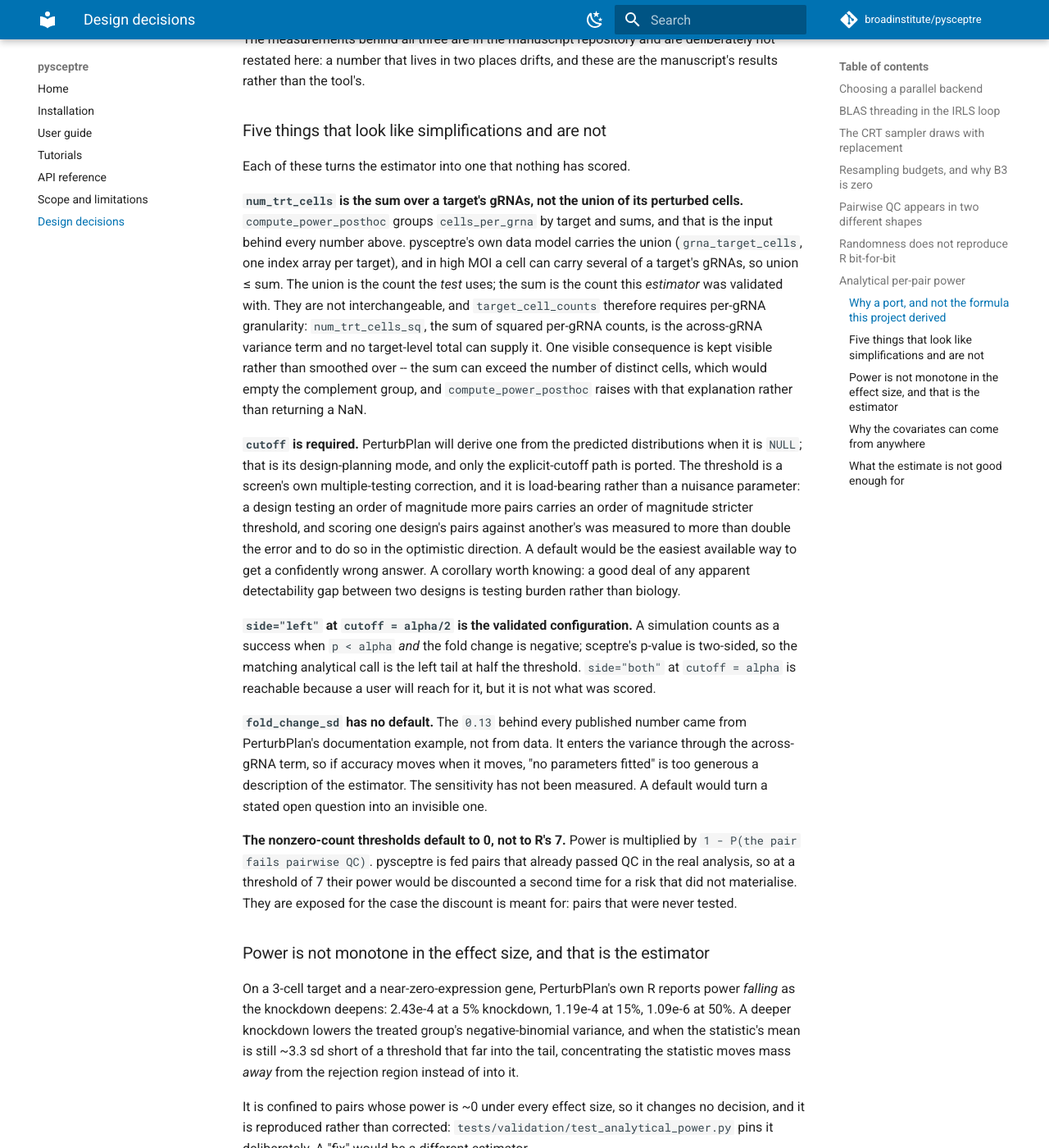
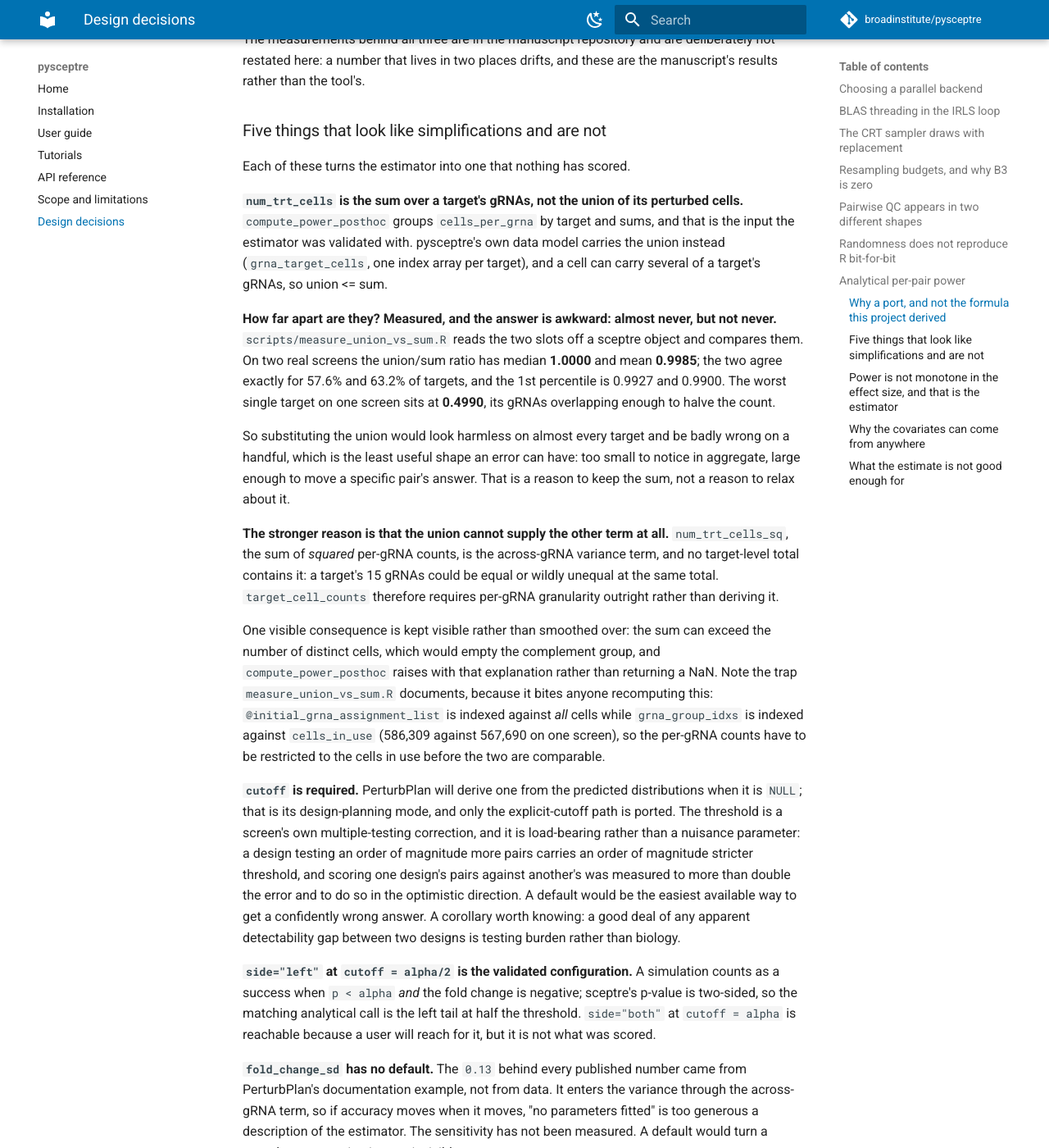
Before and after one commit to broadinstitute/pysceptre, an MkDocs documentation site: the page built from docs/design.md, in a window 1280 px wide and 1400 px high, scrolled down 4073 px. Shown: the whole window at 82% size. Built offline with MkDocs 1.6.1 and Material for MkDocs 9.7.7, drawn with Linux system fonts in a browser that asks for light colours; comment, search, counter and statistics services are not loaded.

Commit message:
ADD the union-vs-sum measurement, and correct both scope statements
Plan steps 0 and 5.

STEP 0. scripts/measure_union_vs_sum.R reads the two gRNA slots off a sceptre
object and reports how far a target's summed per-gRNA cell count sits from its
union, which is the substitution docs/design.md warned against without a
number. The number is awkward and the doc now says so: median ratio 1.0000,
mean 0.9985, exact agreement for 57.6% and 63.2% of targets on two screens,
1st percentile 0.9927 and 0.9900, and a worst single target at 0.4990. So the
substitution looks harmless on almost every target and is badly wrong on a
handful, which is the least useful shape an error can have. The stronger
reason to require per-gRNA counts is unchanged and now stated as the stronger
one: num_trt_cells_sq cannot be recovered from any target-level total.

The script exists rather than a one-liner because the two slots are indexed
against different cell sets. @initial_grna_assignment_list covers all cells
and grna_group_idxs only cells_in_use, 586,309 against 567,690 on one screen,
so the per-gRNA counts have to be restricted before the ratio means anything.
Takes its path from the command line with no default, per the rule for
anything that reads a real screen.

STEP 5. Both scope statements were wrong in the same two ways. Permutations
were listed as out of scope while crt/permutations.py exists and
run_discovery_analysis accepts the option; they are now described as
implemented and exercised but *not* validated against R, which is the actual
state -- test_permutations.py makes no value-for-value R comparison, only
internal consistency, R's B3 sizing rule and end-to-end usability. And neither
statement had room for analytical_power/, which is a fourth thing, does not
come from sceptre, and carries its own limits and its own ground truth.

Also corrected: the claim that every validation test compares against R
ground truth, false for the permutation tests and true only of PerturbPlan's
R for the analytical power tests; two places still saying R uses B3=24999 for
a mechanism this package does not implement; and the headline count on the
docs index.

Co-Authored-By: Claude Opus 5 (1M context) <noreply@anthropic.com>

```diff
--- a/docs/design.md
+++ b/docs/design.md
@@ -192,17 +192,37 @@ Each of these turns the estimator into one that nothing has scored.
 
 **`num_trt_cells` is the sum over a target's gRNAs, not the union of its
 perturbed cells.** `compute_power_posthoc` groups `cells_per_grna` by target
-and sums, and that is the input behind every number above. pysceptre's own
-data model carries the union (`grna_target_cells`, one index array per target),
-and in high MOI a cell can carry several of a target's gRNAs, so union ≤ sum.
-The union is the count the *test* uses; the sum is the count this *estimator*
-was validated with. They are not interchangeable, and `target_cell_counts`
-therefore requires per-gRNA granularity: `num_trt_cells_sq`, the sum of
-squared per-gRNA counts, is the across-gRNA variance term and no target-level
-total can supply it. One visible consequence is kept visible rather than
-smoothed over -- the sum can exceed the number of distinct cells, which would
-empty the complement group, and `compute_power_posthoc` raises with that
-explanation rather than returning a NaN.
+and sums, and that is the input the estimator was validated with. pysceptre's
+own data model carries the union instead (`grna_target_cells`, one index array
+per target), and a cell can carry several of a target's gRNAs, so union <= sum.
+
+**How far apart are they? Measured, and the answer is awkward: almost never,
+but not never.** `scripts/measure_union_vs_sum.R` reads the two slots off a
+sceptre object and compares them. On two real screens the union/sum ratio has
+median **1.0000** and mean **0.9985**; the two agree exactly for 57.6% and
+63.2% of targets, and the 1st percentile is 0.9927 and 0.9900. The worst
+single target on one screen sits at **0.4990**, its gRNAs overlapping enough
+to halve the count.
+
+So substituting the union would look harmless on almost every target and be
+badly wrong on a handful, which is the least useful shape an error can have:
+too small to notice in aggregate, large enough to move a specific pair's
+answer. That is a reason to keep the sum, not a reason to relax about it.
+
+**The stronger reason is that the union cannot supply the other term at all.**
+`num_trt_cells_sq`, the sum of *squared* per-gRNA counts, is the across-gRNA
+variance term, and no target-level total contains it: a target's 15 gRNAs
+could be equal or wildly unequal at the same total. `target_cell_counts`
+therefore requires per-gRNA granularity outright rather than deriving it.
+
+One visible consequence is kept visible rather than smoothed over: the sum can
+exceed the number of distinct cells, which would empty the complement group,
+and `compute_power_posthoc` raises with that explanation rather than returning
+a NaN. Note the trap `measure_union_vs_sum.R` documents, because it bites
+anyone recomputing this: `@initial_grna_assignment_list` is indexed against
+*all* cells while `grna_group_idxs` is indexed against `cells_in_use` (586,309
+against 567,690 on one screen), so the per-gRNA counts have to be restricted
+to the cells in use before the two are comparable.
 
 **`cutoff` is required.** PerturbPlan will derive one from the predicted
 distributions when it is `NULL`; that is its design-planning mode, and only
```
Also changed, not shown: CLAUDE.md (+36 -11 lines), README.md (+26 -5 lines), docs/index.md (+12 -5 lines), 1 other file.
